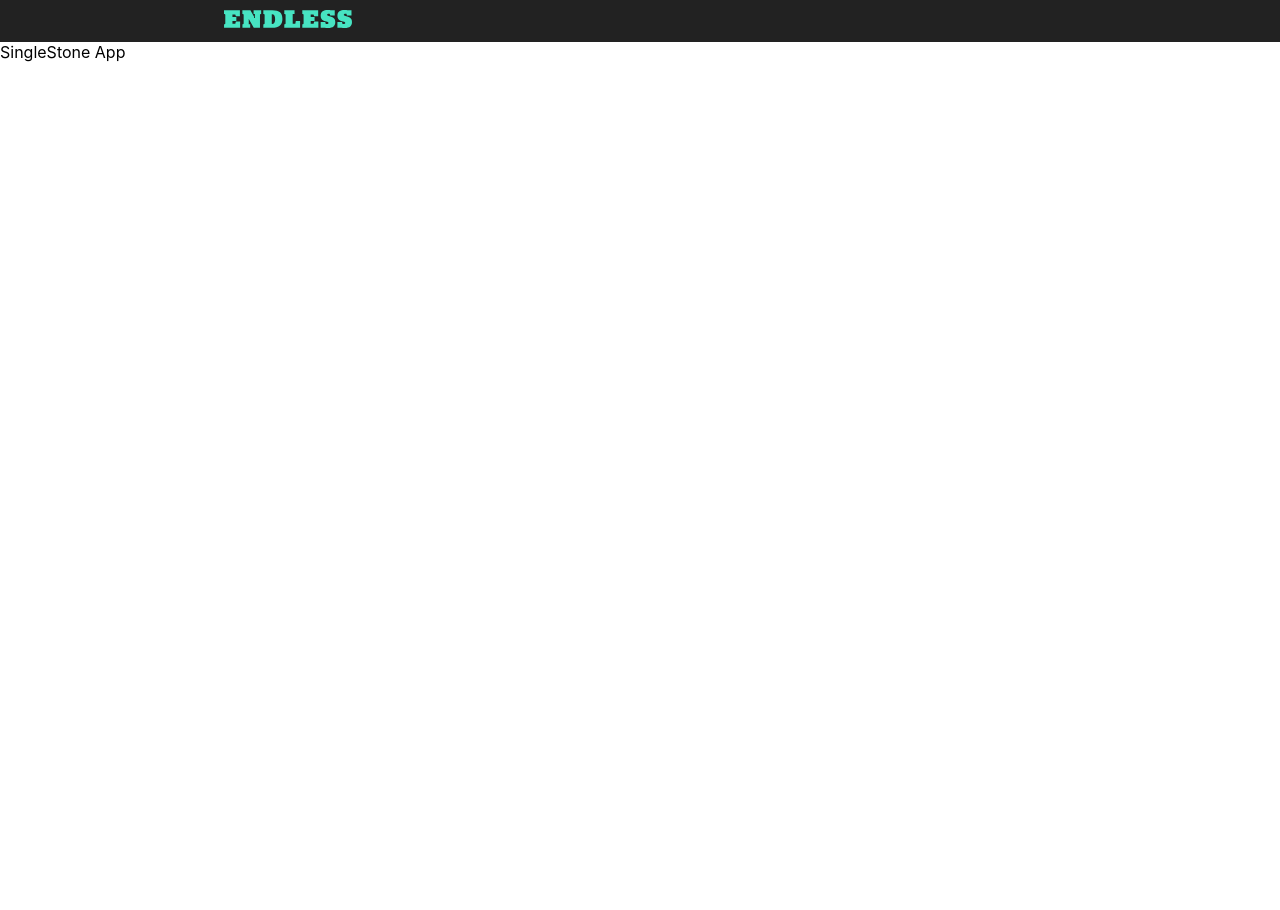
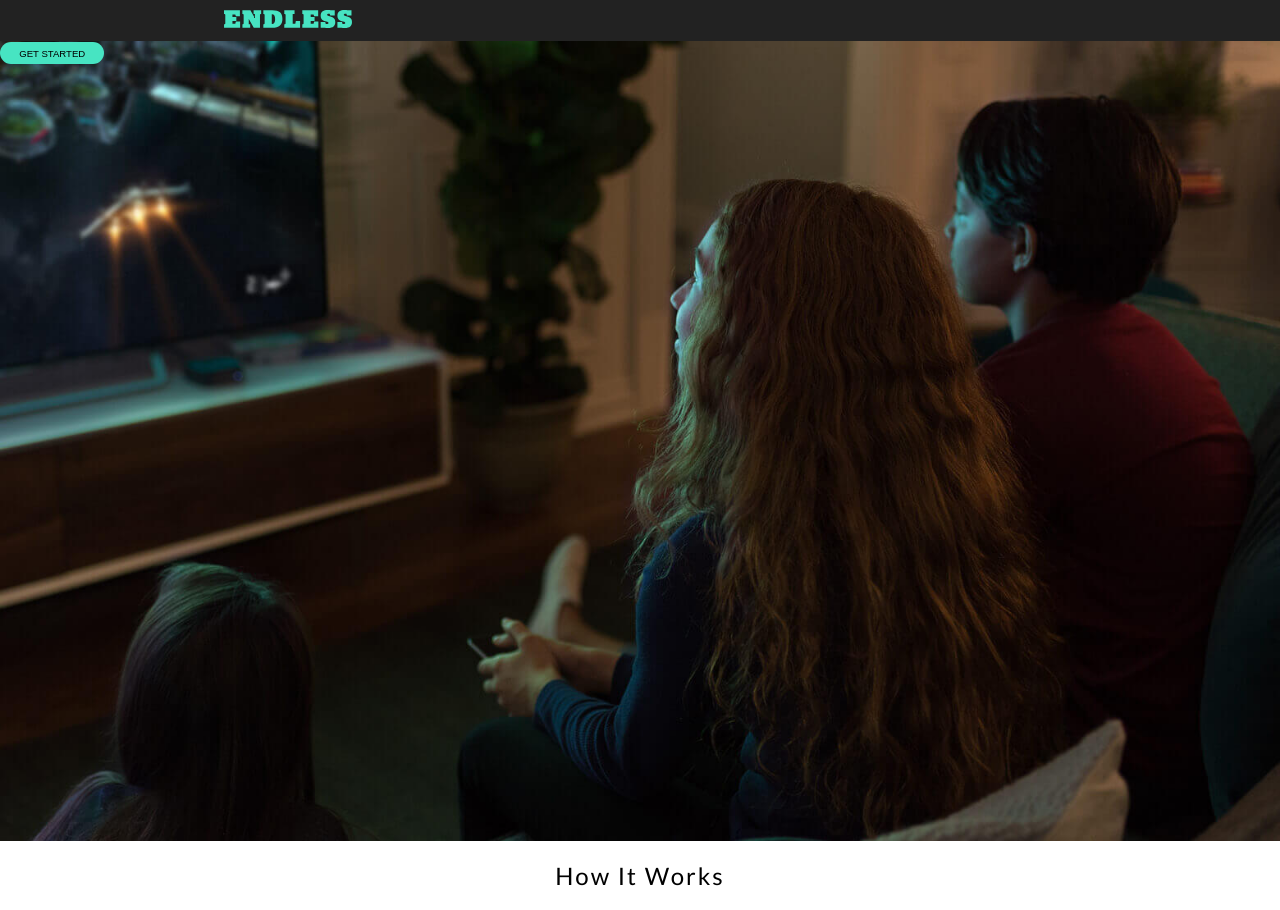
Before and after one commit to LaurieLonecrow/SingleStone, a React (Create React App) app: page / in a window 1280 px wide. Shown: the top 910 px of the page. Before the commit the page ends 800 px from the top, so only its background shows below. Built offline with nearby package versions, Linux system fonts and the light colour scheme.

Commit message:
feat:button and section layout

```diff
--- a/src/App.css
+++ b/src/App.css
@@ -7,32 +7,7 @@
   pointer-events: none;
 }
 
-@media (prefers-reduced-motion: no-preference) {
-  .App-logo {
-    animation: App-logo-spin infinite 20s linear;
-  }
+.test {
+  font-family: 'Lato', sans-serif;
+  font-weight: 700;
 }
-
-.App-header {
-  background-color: #282c34;
-  min-height: 100vh;
-  display: flex;
-  flex-direction: column;
-  align-items: center;
-  justify-content: center;
-  font-size: calc(10px + 2vmin);
-  color: white;
-}
-
-.App-link {
-  color: #61dafb;
-}
-
-@keyframes App-logo-spin {
-  from {
-    transform: rotate(0deg);
-  }
-  to {
-    transform: rotate(360deg);
-  }
-}
--- a/src/App.js
+++ b/src/App.js
@@ -1,14 +1,17 @@
 //components
 import Header from './components/Header'
+import Hero from './components/Hero'
+import HowSection from './components/HowSection';
 
 //styles
 import './App.css';
 
 function App() {
   return (
-    <div>
+    <div class="test">
       <Header/>
-      SingleStone App
+      <Hero/>
+      <HowSection/>
     </div>
   );
 }
--- /dev/null
+++ b/src/components/Button/Button.module.css
@@ -0,0 +1,9 @@
+.button {
+    background-color: #47e4c2;
+    border: none;
+    border-radius: 50px;
+    font-family: 'Lato' sans-serif;
+    font-size: .6rem;
+    font-weight: 400;
+    padding: .35rem 1.2rem;
+}
--- /dev/null
+++ b/src/components/Button/index.js
@@ -0,0 +1,12 @@
+
+//styles
+import styles from './Button.module.css';
+
+export default function Button({text}) {
+
+    return (
+        <button className={styles.button}>
+            {text}
+        </button>
+    )
+}
--- a/src/components/Hero/Hero.module.css
+++ b/src/components/Hero/Hero.module.css
@@ -0,0 +1,7 @@
+.hero_background {
+    background-image: url(../../images/photo-couch.sm.jpg);
+    background-size: cover;
+    background-repeat: no-repeat;
+    height: 100vh;
+    width: 100vw;
+}
--- a/src/components/Hero/index.js
+++ b/src/components/Hero/index.js
@@ -0,0 +1,15 @@
+//components
+import Button from '../Button'
+
+//styles
+import styles from './Hero.module.css';
+
+export default function Hero() {
+
+
+    return (
+        <div className={styles.hero_background}>
+            <Button text={'GET STARTED'}/>
+        </div>
+    )
+};
--- a/src/components/HowSection/HowSection.module.css
+++ b/src/components/HowSection/HowSection.module.css
@@ -0,0 +1,10 @@
+.how_title {
+    font-weight: 400;
+    letter-spacing: 2px;
+    margin-left: auto;
+    margin-right: auto;
+    top: 10%;
+    left: 0;
+    right: 0;
+    text-align: center;
+}
--- a/src/components/HowSection/index.js
+++ b/src/components/HowSection/index.js
@@ -0,0 +1,13 @@
+//components
+//styles
+import styles from './HowSection.module.css';
+
+export default function HowSection() {
+
+    return (
+        <div>
+            <h2 className={styles.how_title}>How It Works</h2>
+
+        </div>
+    )
+}
--- a/src/index.css
+++ b/src/index.css
@@ -1,7 +1,9 @@
+@import url('https://fonts.googleapis.com/css2?family=Lato:wght@300;400;700&display=swap');
+
 body {
   margin: 0;
   font-family: -apple-system, BlinkMacSystemFont, 'Segoe UI', 'Roboto', 'Oxygen',
-    'Ubuntu', 'Cantarell', 'Fira Sans', 'Droid Sans', 'Helvetica Neue',
+    'Ubuntu', 'Cantarell', 'Fira Sans', 'Droid Sans', 'Helvetica Neue', 'Lato',
     sans-serif;
   -webkit-font-smoothing: antialiased;
   -moz-osx-font-smoothing: grayscale;
```
